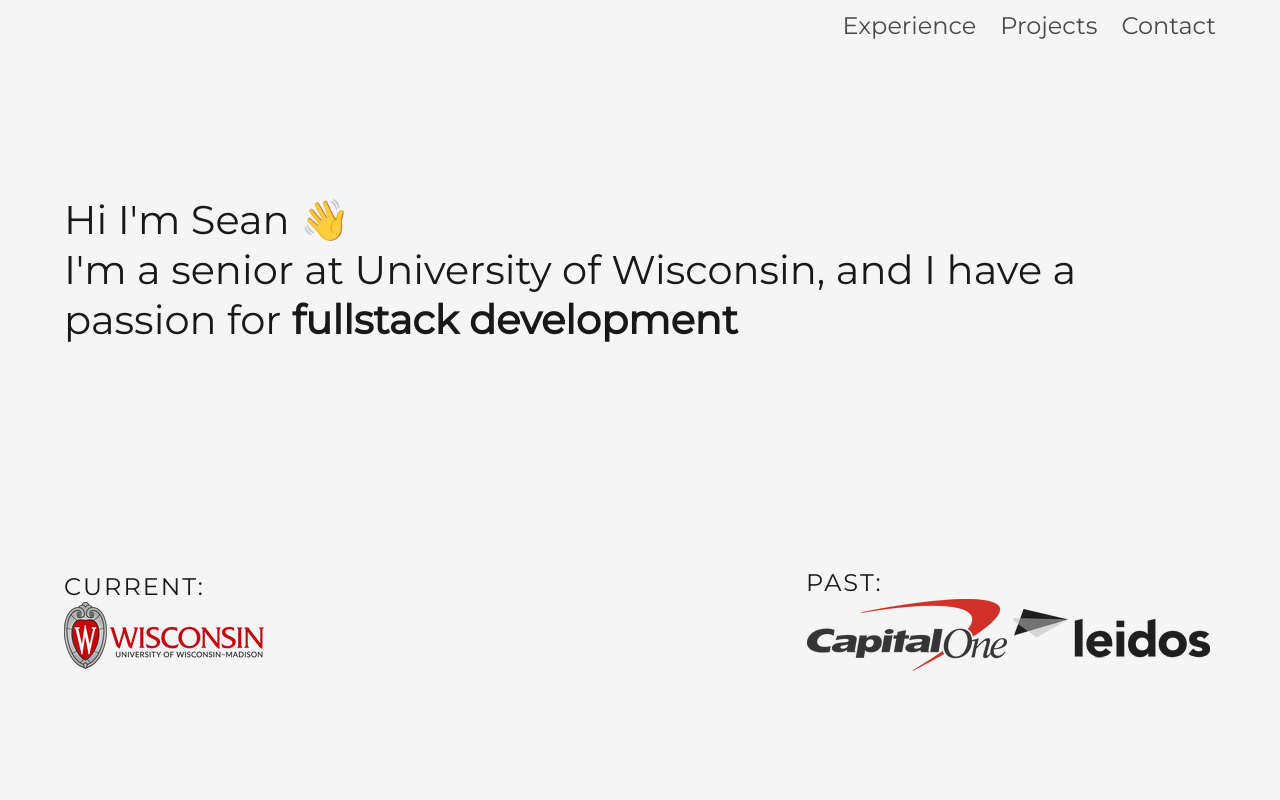
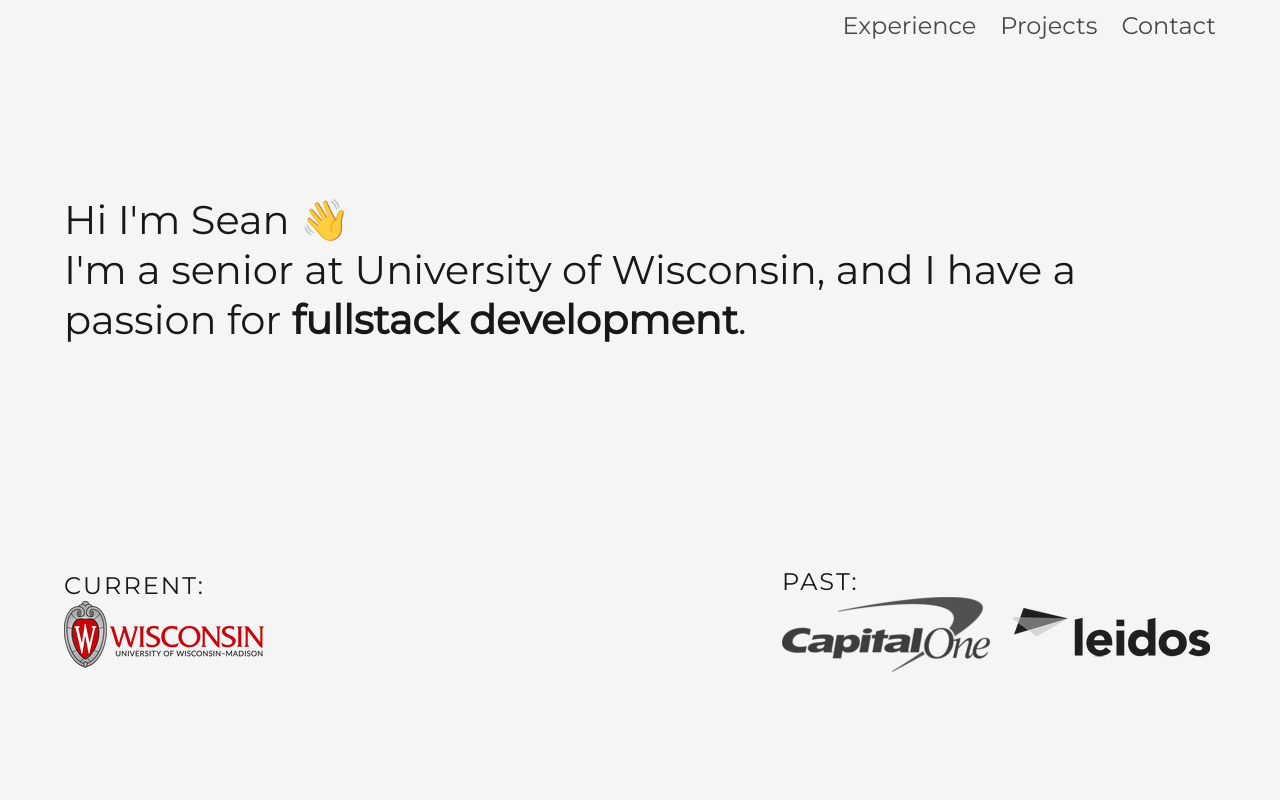
Before and after one commit to SeanRice1/seanrice.info-new, a React (Create React App) app: page / in a window 1280 px wide. Shown: the top 800 px of the page. Built offline with nearby package versions, Linux system fonts and the light colour scheme.

Commit message:
Numerous small changes

```diff
--- a/src/components/experience_block.js
+++ b/src/components/experience_block.js
@@ -26,9 +26,9 @@ export default class ExperienceBlock extends Component {
 
     return(
       <div className="extra-margin-exp">
-        <div className="columns is-mobile is-centered">
+        <div className="columns is-centered">
           <div className="column is-one-quarter">
-            <p className="image is-256x256 vertical-center">
+            <p className="image is-256x256 vertical-center is-hidden-mobile">
               <img className="is-rounded" src={this.props.img} alt={this.props.company}/>
               </p>
           </div>
--- a/src/components/meta/content.js
+++ b/src/components/meta/content.js
@@ -7,13 +7,13 @@ class Content extends Component {
     return (
         <section className="section is-center">
           <div className="container">
-            <div className="columns is-centered">
+            <div className="columns is-centered has-text-centered">
               <h2 className="section-header montserrat-spaced" id="Experience">
                 Experience
               </h2>
             </div>
             <Experience />
-            <div className="columns is-centered">
+            <div className="columns is-centered has-text-centered">
               <h2 className="section-header montserrat-spaced" id="Project">
                 Projects
               </h2>
--- a/src/components/meta/intro.js
+++ b/src/components/meta/intro.js
@@ -48,7 +48,7 @@ class Intro extends Component {
         <div className="hero-body">
           <div className="container">
             <h1 className="subtitle is-size-2 montserrat">
-              Hi I'm Sean <span role="img" aria-label="Wave Hand">👋</span><br></br> I'm a senior at University of Wisconsin, and I have a passion for <span className="has-text-weight-semibold">fullstack development</span>
+              Hi I'm Sean <span role="img" aria-label="Wave Hand">👋</span><br></br> I'm a senior at University of Wisconsin, and I have a passion for <span className="has-text-weight-semibold">fullstack development</span>.
             </h1>
           </div>
         </div>
@@ -58,12 +58,12 @@ class Intro extends Component {
               <div className="level-left">
                 <div className="level-item">
                   <div>
-                    <p className="subtitle is-4 is-uppercase montserrat-spaced">
+                    <p className="subtitle is-size-4 is-size-5-touch is-uppercase montserrat-spaced">
                       Current:
                                 </p>
                     <figure className="image is-200x75 exp-quick">
                       <a href="https://www.wisc.edu/" target="__blank">
-                        <img src='/uw-logo.png' alt="UW Madison"/>
+                        <img className="expquick" src='/uw-logo.png' alt="UW Madison"/>
                       </a>
                     </figure>
                   </div>
@@ -72,21 +72,21 @@ class Intro extends Component {
               <div className="level-right">
                 <div className="level-item">
                   <div>
-                    <p className="subtitle is-4 is-uppercase montserrat-spaced">
+                    <p className="subtitle is-4 is-size-5-touch is-uppercase montserrat-spaced">
                       Past:
                                 </p>
                     <ul className='horizontal-list'>
                       <li className="horizontal-list">
                         <figure className="image is-200x75 exp-quick">
                           <a href="https://campus.capitalone.com/technology-program?id=internship" target="__blank">
-                            <img src='/capitalone-logo.png' alt="Capital One"/>
+                            <img className="expquick" src='/c1.png' alt="Capital One"/>
                           </a>
                         </figure>
                       </li>
                       <li className="horizontal-list">
                         <figure className="image is-200x75 exp-quick">
                           <a href="https://www.leidos.com/" target="__blank">
-                            <img src='/leidos-logo.png'  id="fix_leidos_img" alt="Leidos"/>
+                            <img clasName="expquick" src='/leidos-logo.png'  id="fix_leidos_img" alt="Leidos"/>
                           </a>
                         </figure>
                       </li>
--- a/src/components/project_block.js
+++ b/src/components/project_block.js
@@ -25,9 +25,9 @@ export default class ProjectBlock extends Component {
 
     return(
       <div className="extra-margin-exp">
-        <div className="columns is-mobile is-centered">
+        <div className="columns is-centered">
           <div className="column is-one-quarter">
-            <p className="image is-256x256 vertical-center">
+            <p className="image is-256x256 vertical-center is-hidden-mobile">
               <img className="is-rounded" src={this.props.img} alt={this.props.company}/>
             </p>
           </div>
--- a/src/styling/css/custom.css
+++ b/src/styling/css/custom.css
@@ -16,6 +16,11 @@ html {
 #expquick {
     margin-bottom: 8em;
     margin-top: 5em;
+}
+
+img.expquick {
+  padding-right: 1em;
+
 }
 
 ul.horizontal-list li{
```
Also changed, not shown: public/c1.png (added), public/capitalone-logo.png (deleted).
